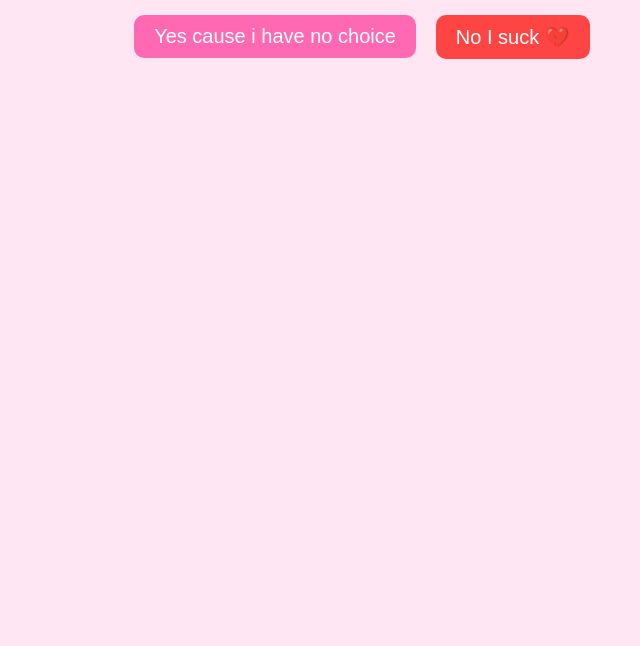
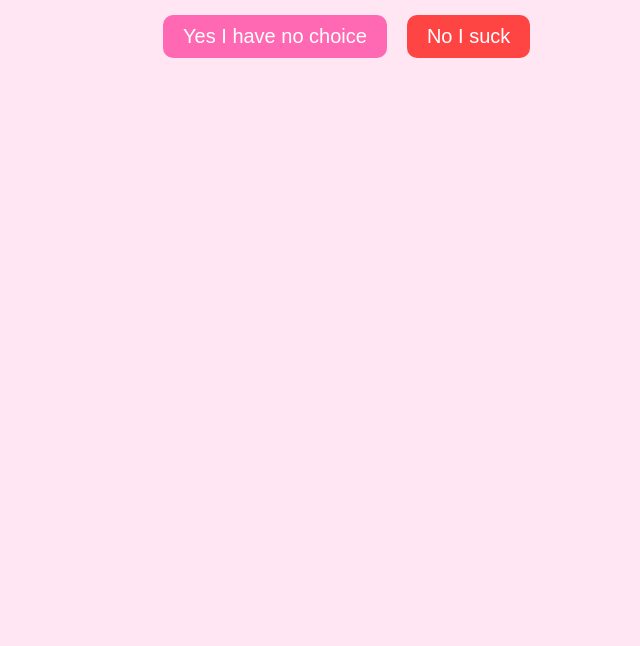
Before and after one commit to kashsharda/valentine, a plain HTML site: page index.html in a window 1280 px wide. Shown: the part 154-800 px from the top of the page, without its empty margins (365-1005 px from the left). Drawn offline with Linux system fonts and the light colour scheme.

Commit message:
Update index.html

```diff
--- a/index.html
+++ b/index.html
@@ -3,18 +3,21 @@
 <head>
     <meta charset="UTF-8">
     <meta name="viewport" content="width=device-width, initial-scale=1.0">
-    <title>Will You Be My Valentine? 💖</title>
+    <title>Be My Valentine ?💘</title>
     <link rel="stylesheet" href="styles.css">
 </head>
 <body>
     <div class="container">
         <h1>Will you be my Valentine? 🥺💘</h1>
+        <!-- Hidden image that will be shown when "Yes" is clicked -->
+        <img id="gif" src="" alt="Valentine" style="display: none;">
+
         <div class="buttons">
-            <button id="yesBtn">Yes cause i have no choice </button>
-            <button id="noBtn">No I suck 💔</button>
+            <button id="yesBtn">Yes I have no choice </button>
+            <button id="noBtn">No I suck </button>
         </div>
-        <img id="gif" src="" style="display: none;">
     </div>
+
     <script src="script.js"></script>
 </body>
 </html>
```
